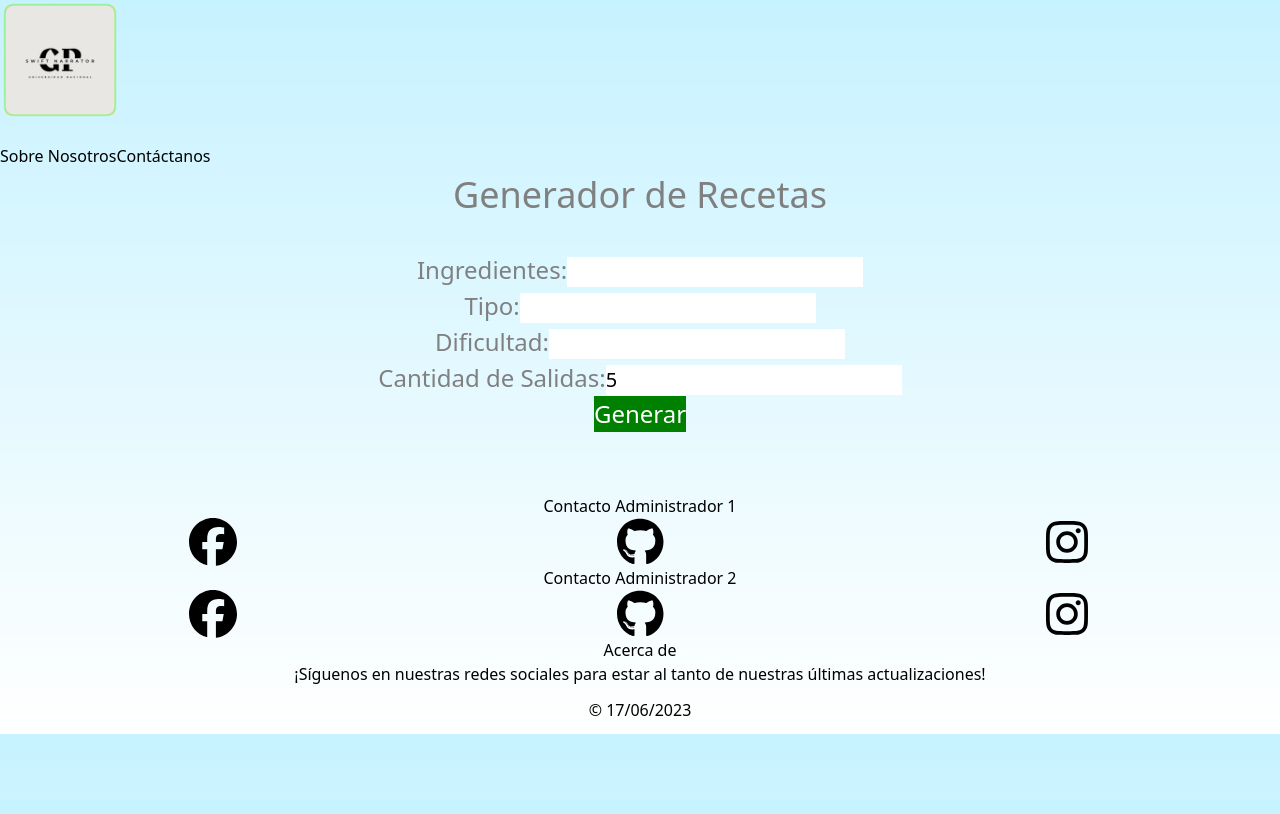
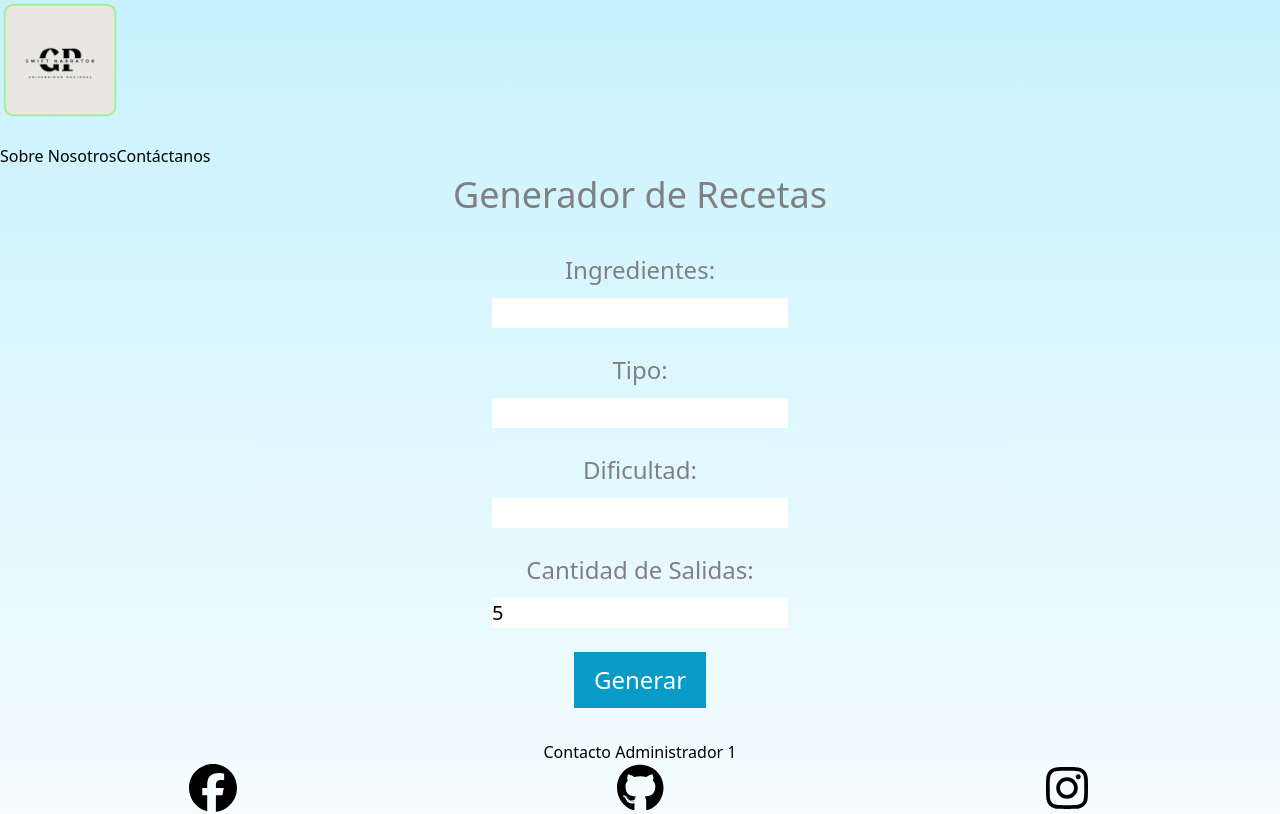
Before and after one commit to alemanGa08/Prueba2-Gaby-pamelaPrograIV, a Next.js app: page / in a window 1280 px wide. Shown: the top 814 px of the page. Built offline with nearby package versions, Linux system fonts and the light colour scheme.

Commit message:
cambios diseno

```diff
--- a/components/body.tsx
+++ b/components/body.tsx
@@ -82,36 +82,36 @@ const Body = () => {
   };
 
   return (
-    <div style={{ textAlign: 'center' }}>
+    <div style={{ textAlign: 'center', display: 'flex', flexDirection: 'column', alignItems: 'center' }}>
       <h1 style={{ fontSize: '36px', marginBottom: '30px', color: 'gray' }}>Generador de Recetas</h1>
-      <form onSubmit={handleSubmit}>
-        <label>
-          <span style={{ fontSize: '24px', color: 'gray' }}>Ingredientes:</span>
+      <form onSubmit={handleSubmit} style={{ marginBottom: '20px' }}>
+        <label style={{ display: 'flex', flexDirection: 'column', alignItems: 'center' }}>
+          <span style={{ fontSize: '24px', color: 'gray', marginBottom: '10px' }}>Ingredientes:</span>
           <input type="text" value={ingredientes} onChange={handleChangeIngredientes} style={{ fontSize: '20px' }} />
         </label>
         <br />
-        <label>
-          <span style={{ fontSize: '24px', color: 'gray' }}>Tipo:</span>
+        <label style={{ display: 'flex', flexDirection: 'column', alignItems: 'center' }}>
+          <span style={{ fontSize: '24px', color: 'gray', marginBottom: '10px' }}>Tipo:</span>
           <input type="text" value={tipo} onChange={handleChangeTipo} style={{ fontSize: '20px' }} />
         </label>
         <br />
-        <label>
-          <span style={{ fontSize: '24px', color: 'gray' }}>Dificultad:</span>
+        <label style={{ display: 'flex', flexDirection: 'column', alignItems: 'center' }}>
+          <span style={{ fontSize: '24px', color: 'gray', marginBottom: '10px' }}>Dificultad:</span>
           <input type="text" value={dificultad} onChange={handleChangeDificultad} style={{ fontSize: '20px' }} />
         </label>
         <br />
-        <label>
-          <span style={{ fontSize: '24px', color: 'gray' }}>Cantidad de Salidas:</span>
+        <label style={{ display: 'flex', flexDirection: 'column', alignItems: 'center' }}>
+          <span style={{ fontSize: '24px', color: 'gray', marginBottom: '10px' }}>Cantidad de Salidas:</span>
           <input type="number" value={cantidadSalidas} onChange={handleChangeCantidadSalidas} style={{ fontSize: '20px' }} />
         </label>
         <br />
-        <button type="submit" style={{ fontSize: '24px', backgroundColor: 'green', color: 'white' }}>
+        <button type="submit" style={{ fontSize: '24px', backgroundColor: '#089bc7', color: 'white', padding: '10px 20px' }}>
           Generar
         </button>
       </form>
-      <div style={{ marginTop: '50px' }}>
+      <div>
         {recetas.map((receta, index) => (
-          <div key={index}>
+          <div key={index} style={{ marginBottom: '50px' }}>
             <h3 style={{ fontSize: '28px', marginTop: '20px', color: 'gray' }}>{receta.nombre}</h3>
             <h4 style={{ fontSize: '24px', marginTop: '10px', color: 'gray' }}>Ingredientes:</h4>
             <ul style={{ fontSize: '20px', color: 'gray' }}>
```
